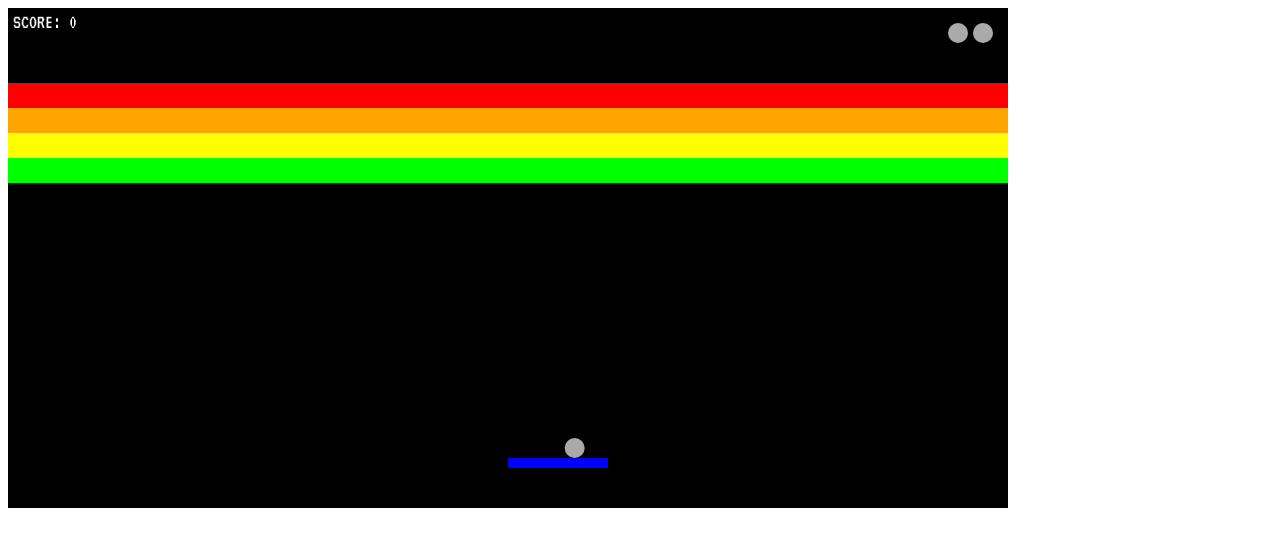
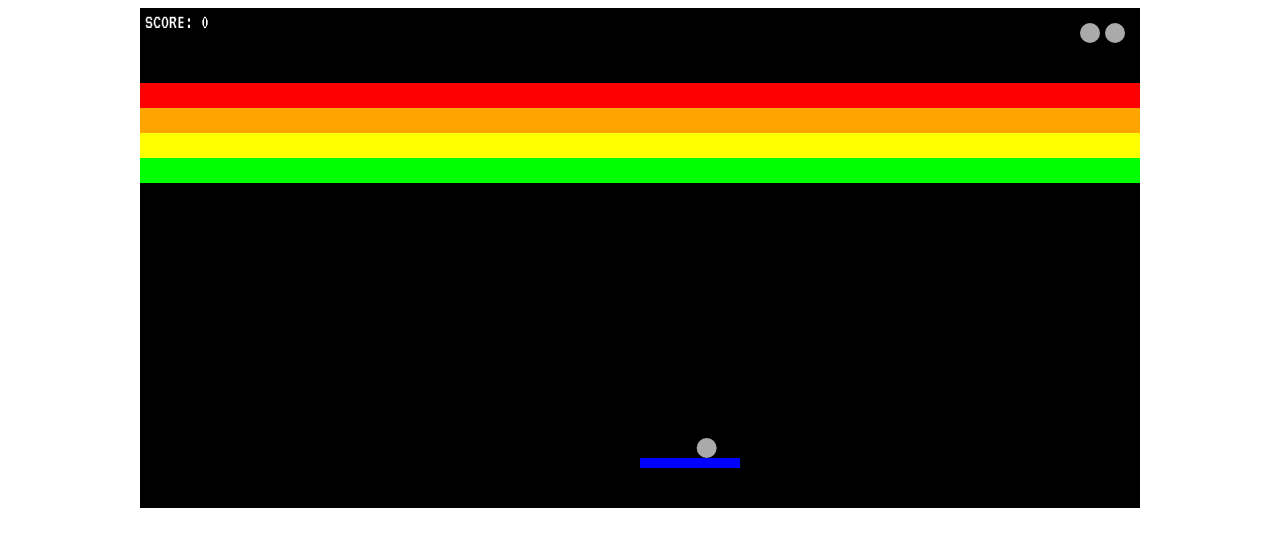
Before and after one commit to snackzone/Breakout, a plain HTML site: page index.html in a window 1280 px wide. Drawn offline with Linux system fonts and the light colour scheme.

Commit message:
Center game canvas.

```diff
--- a/index.html
+++ b/index.html
@@ -6,6 +6,14 @@
     <link href='https://fonts.googleapis.com/css?family=VT323' rel='stylesheet' type='text/css'>
   </head>
   <body>
+    <style>
+      #game-canvas {
+        margin: auto;
+        display: block;
+      }
+
+    </style>
+
     <script src="./lib/ball.js"></script>
     <script src="./lib/paddle.js"></script>
     <script src="./lib/game.js"></script>
```
